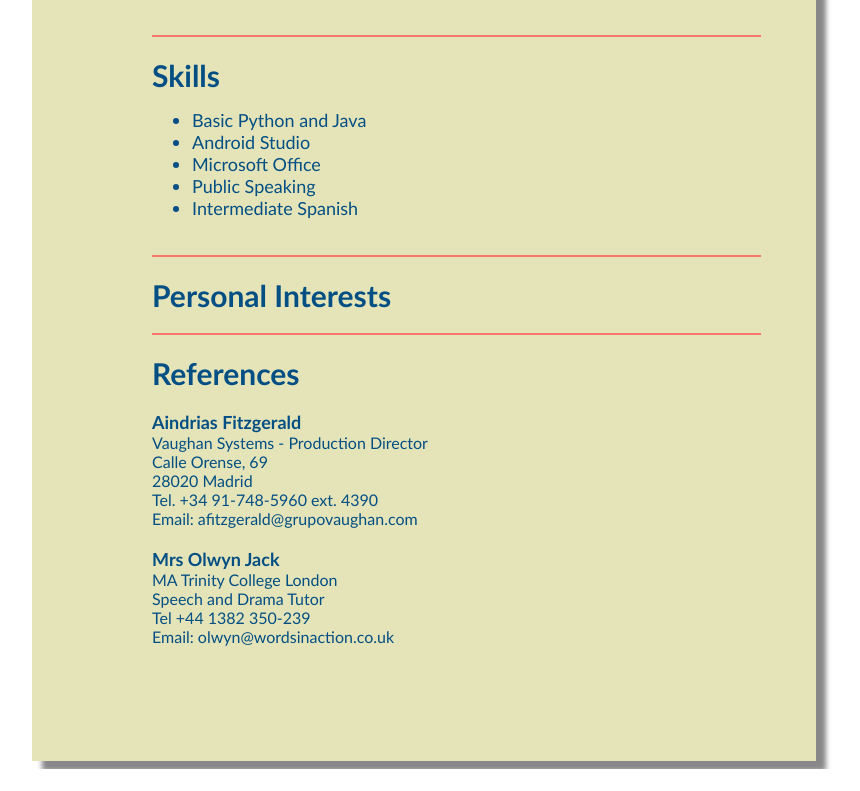
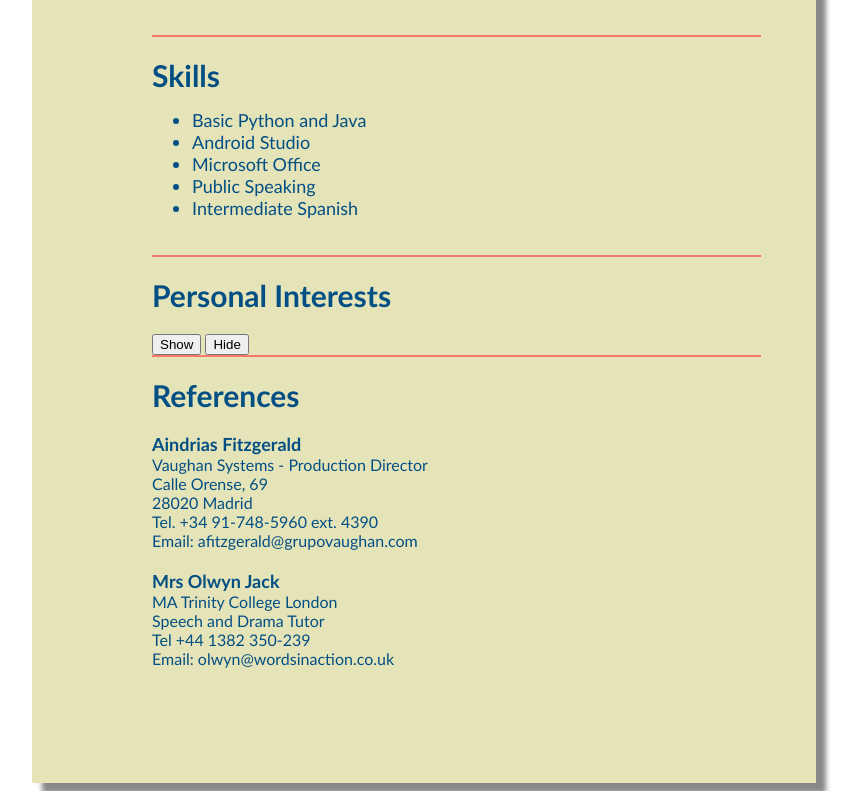
Before and after one commit to oliver0/oliver0.github.io, a plain HTML site: page index.html in a window 1280 px wide. Shown: the part 1806-2597 px from the top of the page, without its empty margins (216-1076 px from the left). Before the commit the page ends 2575 px from the top, so only its background shows below. Drawn offline with Linux system fonts and the light colour scheme.

Commit message:
Added show/hide buttons under Personal Interests

```diff
--- a/index.html
+++ b/index.html
@@ -113,6 +113,9 @@
 						</div>
 				</div>
 
+				<button type="button" onclick="document.getElementById('interests').style.display='block'">Show</button>
+				<button type="button" onclick="document.getElementById('interests').style.display='none'">Hide</button>
+
 
 
 				<div class="section">
```
